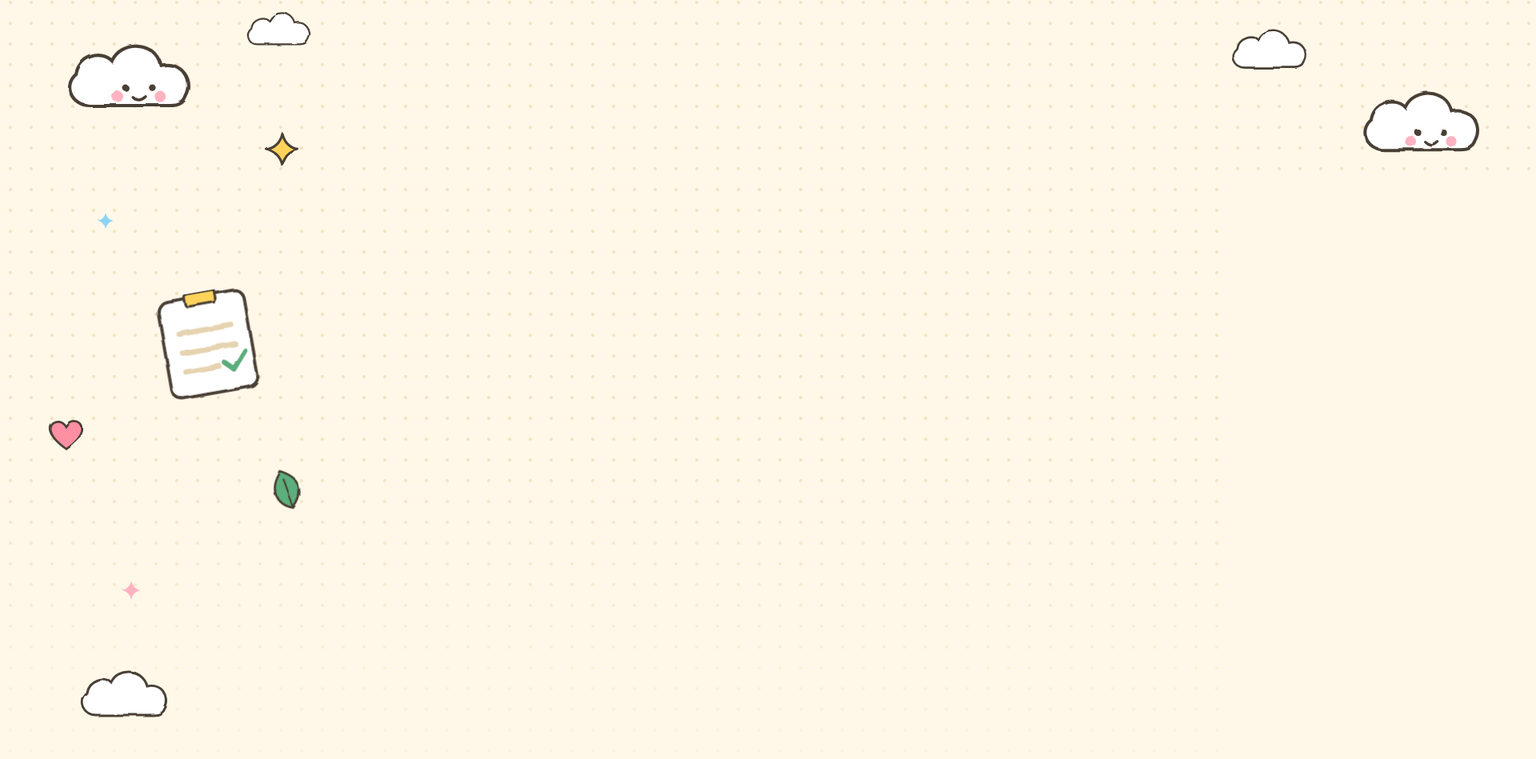
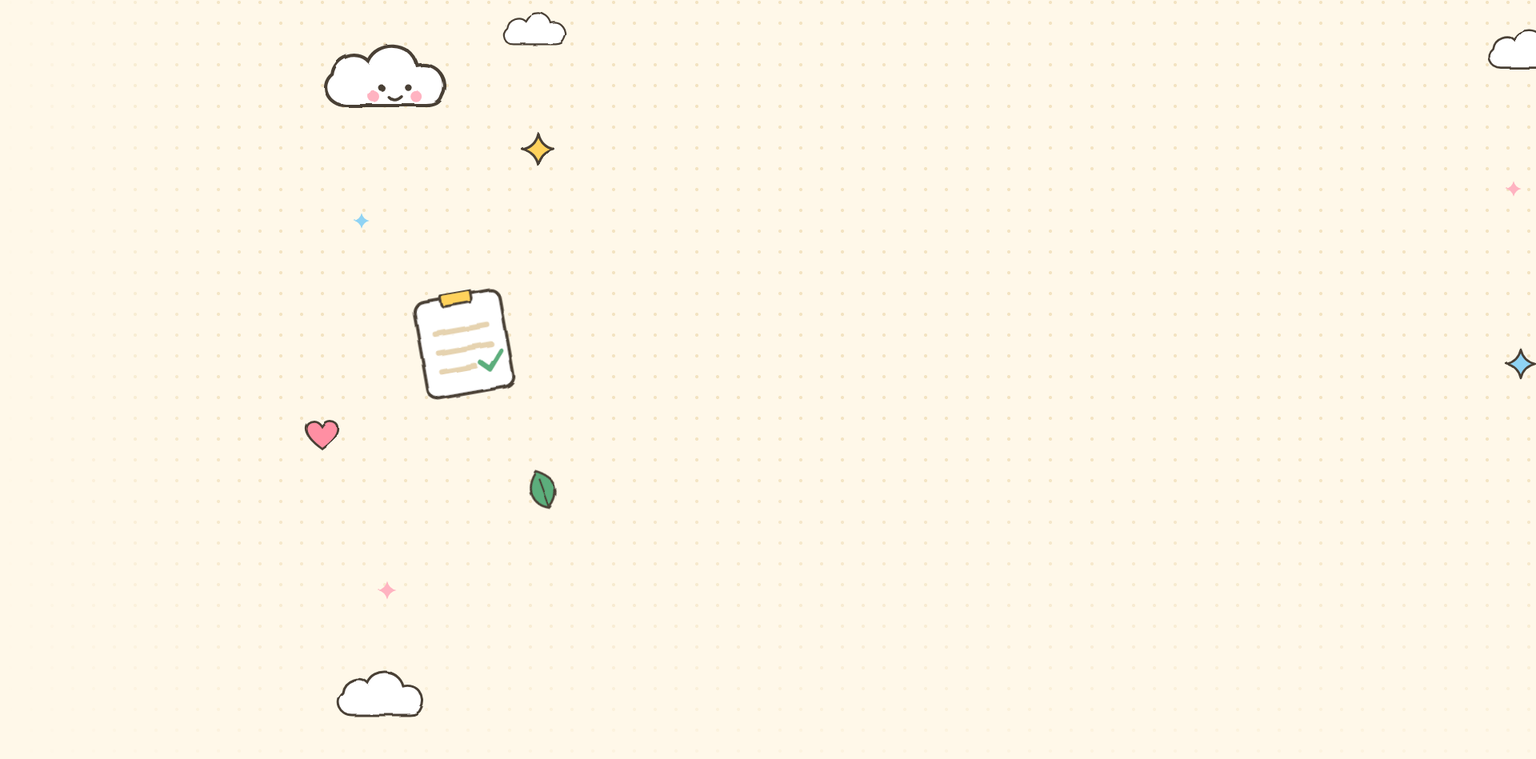
Before and after one commit to an-jiiiiin/Claude, a plain HTML site: page blog-theme/bg_top.html in a window 1280 px wide. Shown: the part 36-985 px from the top of the page at 80% size, 1920 px wide, since content can reach past the window. Drawn offline with Linux system fonts and the light colour scheme; a web font is replaced by a local one.

Commit message:
Resize skin background for Naver top area (2560px) and add pattern tile
Co-Authored-By: Claude Opus 5.5 <noreply@anthropic.com>
Claude-Session: https://claude.ai/code/session_019qCDgqakAot5f3EjbXtHsw

```diff
--- a/blog-theme/bg.html
+++ b/blog-theme/bg_top.html
@@ -2,8 +2,8 @@
 <link href="https://fonts.googleapis.com/css2?family=Jua&family=Gaegu:wght@700&display=swap" rel="stylesheet">
 <style>
 html,body{margin:0}
-.c{position:relative;width:1920px;height:1080px;overflow:hidden;background:#FFF8E9}
-.dots{position:absolute;inset:0;background-image:radial-gradient(#F3E3C2 2px,transparent 2.2px);background-size:26px 26px;-webkit-mask-image:linear-gradient(#000 55%,transparent 100%)}
+.c{position:relative;width:2560px;height:1080px;overflow:hidden;background:#FFF8E9}
+.dots{position:absolute;inset:0;background-image:radial-gradient(#F3E3C2 2px,transparent 2.2px);background-size:26px 26px;-webkit-mask-image:linear-gradient(#000 55%,transparent 100%),linear-gradient(90deg,transparent 0,#000 12%,#000 88%,transparent 100%);-webkit-mask-composite:source-in}
 .ico{position:absolute;filter:url(#wobble)}
 .w{position:absolute;display:block}
 </style></head><body>
@@ -20,23 +20,23 @@ html,body{margin:0}
 </defs></svg>
 <div class="c"><div class="dots"></div>
  <!-- 왼쪽 여백 (0~477) -->
- <svg class="ico" style="left:70px;top:70px" width="210" height="126"><use href="#cloud"/></svg>
- <svg class="ico" style="left:300px;top:40px" width="110" height="66"><use href="#cloudp"/></svg>
- <svg class="ico" style="left:330px;top:200px" width="44" height="44" fill="#FFD25C"><use href="#star"/></svg>
- <svg class="ico" style="left:120px;top:300px" width="22" height="22" fill="#8FD3F4"><use href="#sp"/></svg>
- <svg class="ico" style="left:200px;top:400px;transform:rotate(-10deg)" width="120" height="133"><use href="#note"/></svg>
- <svg class="ico" style="left:60px;top:560px" width="44" height="40"><use href="#heart"/></svg>
- <svg class="ico" style="left:330px;top:620px;transform:rotate(-20deg)" width="56" height="56"><use href="#leaf"/></svg>
- <svg class="ico" style="left:150px;top:760px" width="26" height="26" fill="#FFB3C1"><use href="#sp"/></svg>
- <svg class="ico" style="left:90px;top:860px" width="150" height="90"><use href="#cloudp"/></svg>
+ <svg class="ico" style="left:390px;top:70px" width="210" height="126"><use href="#cloud"/></svg>
+ <svg class="ico" style="left:620px;top:40px" width="110" height="66"><use href="#cloudp"/></svg>
+ <svg class="ico" style="left:650px;top:200px" width="44" height="44" fill="#FFD25C"><use href="#star"/></svg>
+ <svg class="ico" style="left:440px;top:300px" width="22" height="22" fill="#8FD3F4"><use href="#sp"/></svg>
+ <svg class="ico" style="left:520px;top:400px;transform:rotate(-10deg)" width="120" height="133"><use href="#note"/></svg>
+ <svg class="ico" style="left:380px;top:560px" width="44" height="40"><use href="#heart"/></svg>
+ <svg class="ico" style="left:650px;top:620px;transform:rotate(-20deg)" width="56" height="56"><use href="#leaf"/></svg>
+ <svg class="ico" style="left:470px;top:760px" width="26" height="26" fill="#FFB3C1"><use href="#sp"/></svg>
+ <svg class="ico" style="left:410px;top:860px" width="150" height="90"><use href="#cloudp"/></svg>
  <!-- 오른쪽 여백 (1443~1920) -->
- <svg class="ico" style="left:1530px;top:60px" width="130" height="78"><use href="#cloudp"/></svg>
- <svg class="ico" style="left:1690px;top:130px" width="200" height="120"><use href="#cloud"/></svg>
- <svg class="ico" style="left:1560px;top:260px" width="22" height="22" fill="#FFB3C1"><use href="#sp"/></svg>
- <svg class="ico" style="left:1720px;top:340px;transform:rotate(8deg)" width="120" height="120"><use href="#badge"/></svg>
- <svg class="ico" style="left:1560px;top:470px" width="40" height="40" fill="#8FD3F4"><use href="#star"/></svg>
- <svg class="ico" style="left:1790px;top:600px;transform:rotate(15deg)" width="48" height="44"><use href="#heart"/></svg>
- <svg class="ico" style="left:1600px;top:690px;transform:rotate(25deg)" width="50" height="50"><use href="#leaf"/></svg>
- <svg class="ico" style="left:1740px;top:820px" width="24" height="24" fill="#FFD25C"><use href="#sp"/></svg>
- <svg class="ico" style="left:1640px;top:880px" width="170" height="102"><use href="#cloudp"/></svg>
+ <svg class="ico" style="left:1850px;top:60px" width="130" height="78"><use href="#cloudp"/></svg>
+ <svg class="ico" style="left:2010px;top:130px" width="200" height="120"><use href="#cloud"/></svg>
+ <svg class="ico" style="left:1880px;top:260px" width="22" height="22" fill="#FFB3C1"><use href="#sp"/></svg>
+ <svg class="ico" style="left:2040px;top:340px;transform:rotate(8deg)" width="120" height="120"><use href="#badge"/></svg>
+ <svg class="ico" style="left:1880px;top:470px" width="40" height="40" fill="#8FD3F4"><use href="#star"/></svg>
+ <svg class="ico" style="left:2110px;top:600px;transform:rotate(15deg)" width="48" height="44"><use href="#heart"/></svg>
+ <svg class="ico" style="left:1920px;top:690px;transform:rotate(25deg)" width="50" height="50"><use href="#leaf"/></svg>
+ <svg class="ico" style="left:2060px;top:820px" width="24" height="24" fill="#FFD25C"><use href="#sp"/></svg>
+ <svg class="ico" style="left:1960px;top:880px" width="170" height="102"><use href="#cloudp"/></svg>
 </div></body></html>
```
Also changed, not shown: blog-theme/pattern.html (added, +1 -0 lines), blog-theme/preview_full_skin.png, blog-theme/skin_bg_1920x1080.png (deleted), blog-theme/skin_pattern_26x26.png (added), blog-theme/skin_top_2560x1080.png (added).
